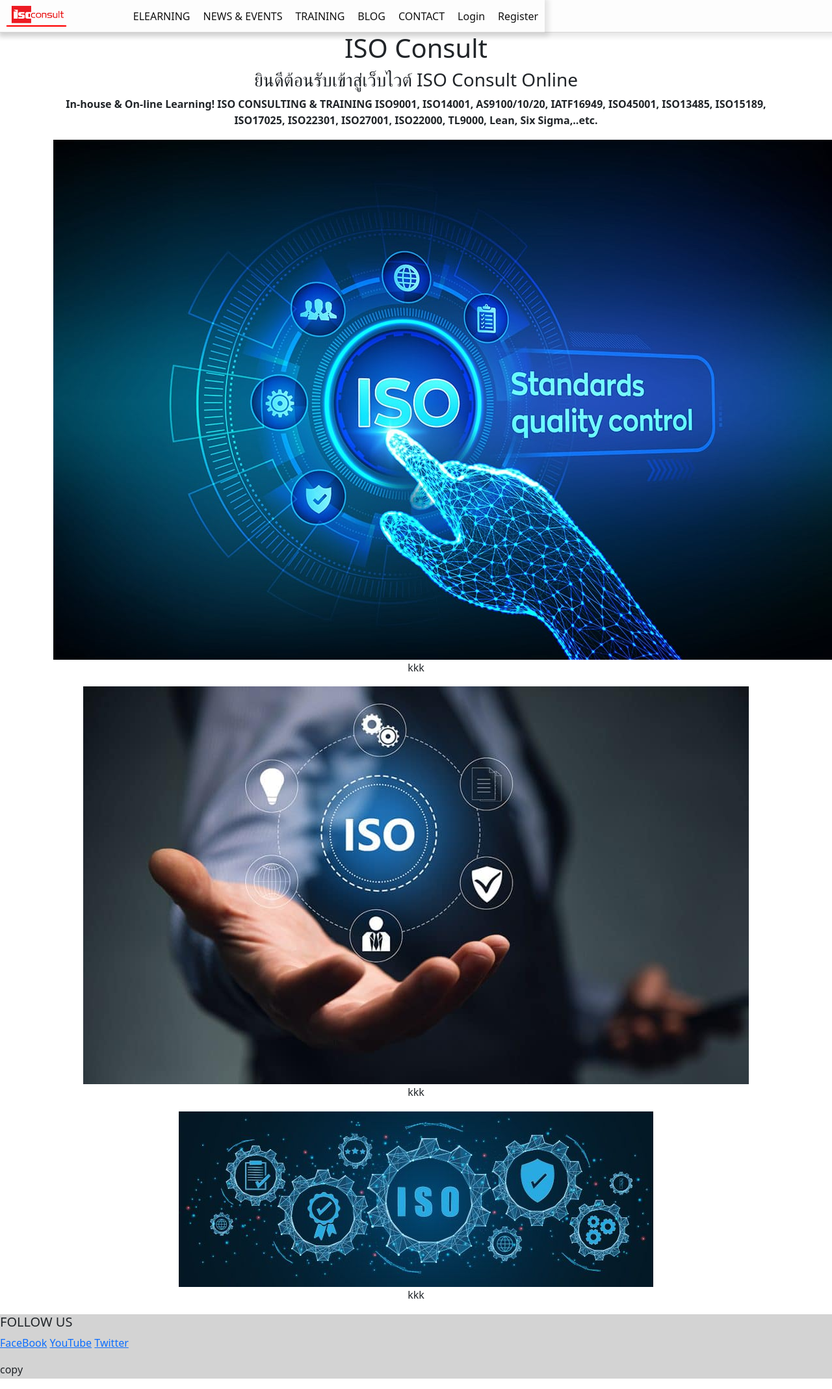
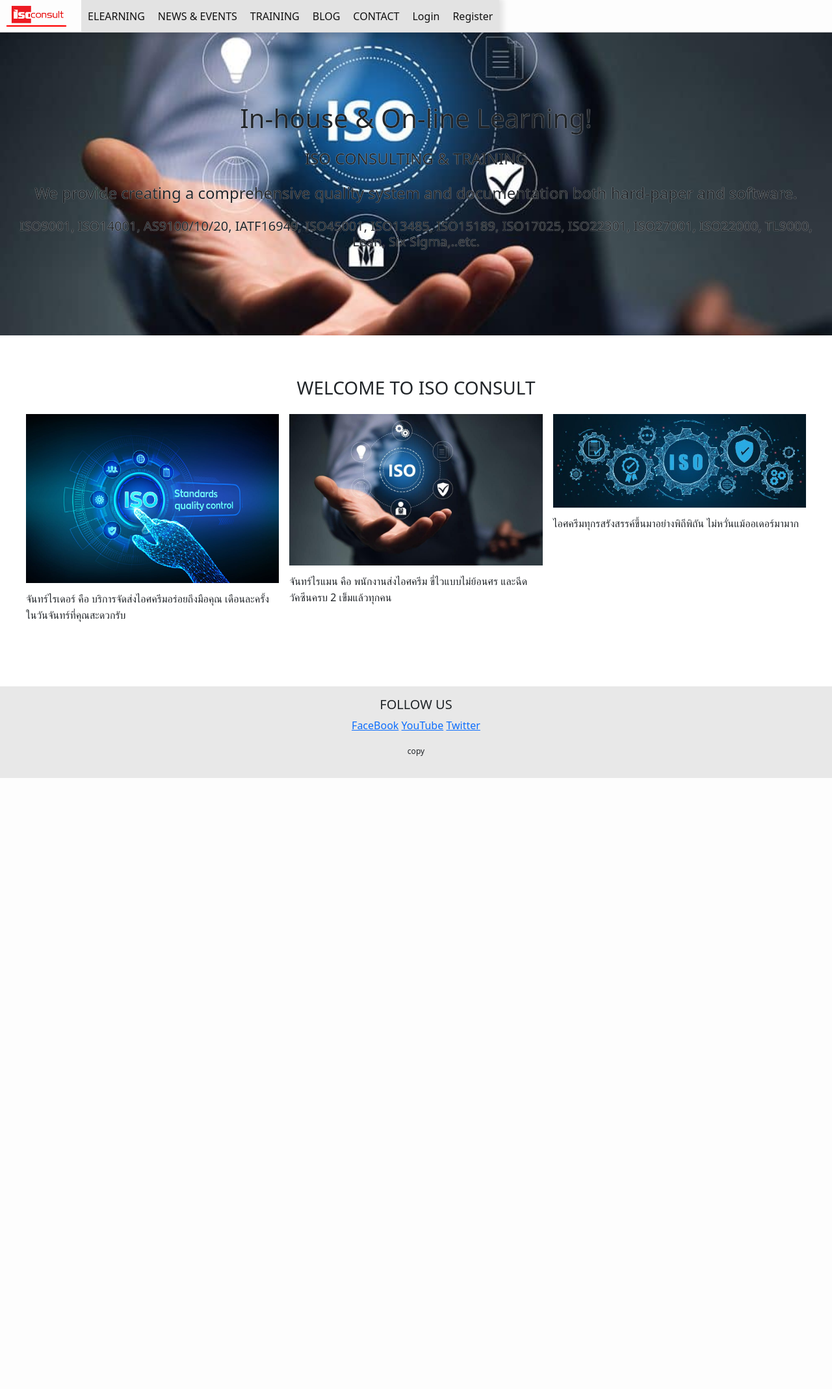
Before and after one commit to Tyne14x/isoconsultmodleonline, a Django app: page / in a window 1280 px wide. Shown: the whole page at 65% size. After the commit the page ends 1197 px from the top, so only its background shows below. Run offline with Django 4.2, Linux system fonts and the light colour scheme.

Commit message:
new Logo

```diff
--- a/app_general/static/app_general/main.css
+++ b/app_general/static/app_general/main.css
@@ -4,28 +4,21 @@
     font-style: normal;
     font-weight: 300;
     src: local(''),
-        url('fonts/mitr-v11-thai_latin-300.woff2') format('woff2'),
-        /* Chrome 26+, Opera 23+, Firefox 39+ */
-        url('fonts/mitr-v11-thai_latin-300.woff') format('woff');
-    /* Chrome 6+, Firefox 3.6+, IE 9+, Safari 5.1+ */
+      url('fonts/mitr-v9-thai_latin-300.woff2') format('woff2'),
+      url('fonts/mitr-v9-thai_latin-300.woff') format('woff');
   }
 
-/* mitr-regular - thai_latin */
   @font-face {
     font-family: 'Mitr';
     font-style: normal;
-    font-weight: 300;
+    font-weight: 400;
     src: local(''),
-        url('fonts/mitr-v11-thai_latin-regular.woff2') format('woff2'),
-        /* Chrome 26+, Opera 23+, Firefox 39+ */
-        url('fonts/mitr-v11-thai_latin-regular.woff') format('woff');
-    /* Chrome 6+, Firefox 3.6+, IE 9+, Safari 5.1+ */
+      url('fonts/mitr-v9-thai_latin-regular.woff2') format('woff2'),
+      url('fonts/mitr-v9-thai_latin-regular.woff') format('woff');
   }
 
-/* global */
-*,
-::before,
-::after {
+  /* Global */
+  *, ::before, ::after {
     box-sizing: border-box;
   }
 
@@ -35,14 +28,12 @@ body {
     font-weight: 300;
   }
 
-h2,
-h3,
-h4,
-h5,
-h6 {
+  h1, h2, h3, h4, h5, h6 {
     color: #111111;
     font-weight: 400;
     line-height: 1.4;
+    margin-top: 0px;
+    margin-bottom: 16px;
   }
 
   h1 {
@@ -72,11 +63,58 @@ h6 {
   p {
     font-size: 16px;
     line-height: 1.6;
+    margin-top: 0px;
+    margin-bottom: 16px;
   }
 
   a {
-    color: hsl(221, 100%, 50%);
+    color: #0D79F2;
   }
+
+  .text-gray {
+    color: #888888;
+  }
+
+  .text-center {
+    text-align: center;
+  }
+
+  .image-block {
+    display: block;
+    max-width: 100%;
+    margin-bottom: 12px;
+  }
+
+  .content-section {
+    padding: 64px 16px;
+  }
+
+  .content-section-single {
+    min-height: calc(100vh - 150px);
+  }
+
+  .content-container {
+    max-width: 1200px;
+    margin-left: auto;
+    margin-right: auto;
+  }
+
+  .content-container-narrow {
+    max-width: 600px;
+  }
+
+  .content-title {
+    margin-bottom: 24px;
+  }
+
+  .grid {
+    display: grid;
+    grid-template-columns: 1fr;
+    column-gap: 16px;
+    row-gap: 16px;
+    margin-bottom: 16px;
+  }
+
 
 /* site header */
 
@@ -92,7 +130,7 @@ a {
 
 .site-header-item {
     color: #111111;
-    background-color: rgba(0, 0, 0, 0);
+    background-color: rgba(0, 0, 0, 0.1);
     font-weight: 400;
     text-decoration: none;
     display: flex;
@@ -112,3 +150,70 @@ a {
 }
 
 /* site footer */
+.site-footer {
+    background-color: rgb(232, 232, 232);
+    text-align: center;
+    padding: 16px;
+}
+
+.site-footer-copyright {
+    font-size: 12px;
+}
+
+/* Home landing  section */
+.home-landing {
+    background-color: #eeeeee;
+    background-image: url('iso2.jpg');
+    background-position: center;
+    background-size: cover;
+    background-repeat: no-repeat;
+    text-align: center;
+    padding: 108px 16px;
+  }
+
+  .home-landing-text {
+    text-shadow: 0px 0px 1px rgba(255, 255, 255, 1);
+    margin-top: 0px;
+    margin-bottom: 24px;
+  }
+
+  .image-block {
+    display: block;
+    max-width: 100%;
+    margin-bottom: 12px;
+  }
+
+  .grid {
+    display: grid;
+    grid-template-columns: 1fr;
+    column-gap: 16px;
+    row-gap: 16px;
+    margin-bottom: 16px;
+  }
+
+  @media screen and (min-width: 720px) {
+    .grid-2 {
+      grid-template-columns: 1fr 1fr;
+    }
+
+    .grid-3 {
+      grid-template-columns: 1fr 1fr 1fr;
+    }
+  }
+
+  /* Homepage */
+.home-landing {
+  background-color: #eeeeee;
+  background-image: url('iso2.jpg');
+  background-position: center;
+  background-size: cover;
+  background-repeat: no-repeat;
+  text-align: center;
+  padding: 108px 16px;
+}
+
+.home-landing-text {
+  text-shadow: 0px 0px 1px rgba(255, 255, 255, 1);
+  margin-top: 0px;
+  margin-bottom: 24px;
+}
--- a/app_general/templates/app_general/components/site_footer.html
+++ b/app_general/templates/app_general/components/site_footer.html
@@ -1,9 +1,10 @@
-<footer style="background-color:lightgray">
+{% load static %}
+<footer class="site-footer">
     <h5>FOLLOW US</h5>
     <p>
         <a href="#">FaceBook</a>
         <a href="#">YouTube</a>
         <a href="#">Twitter</a>
     </p>
-    <p>copy</p>
+    <p class="site-footer-copyright">copy</p>
 </footer>
--- a/app_general/templates/app_general/components/site_header.html
+++ b/app_general/templates/app_general/components/site_header.html
@@ -2,7 +2,7 @@
 <header class="site-header">
         <div class="site-header">
             <a class="site-header-item site-header-brand" href="{% url 'home' %}">
-                <img src="{% static 'app_general/logo.png' %}">
+                <img src="{% static 'app_general/logo1.png' %}">
             </a>
             <a class="site-header-item" href="{% url 'eiearning' %}">ELEARNING</a>
             <a class="site-header-item" href="{% url 'news' %}">NEWS & EVENTS</a>
--- a/app_general/templates/app_general/home.html
+++ b/app_general/templates/app_general/home.html
@@ -1,47 +1,31 @@
 {% extends 'app_general/components/base.html' %}
 {% load static %}
-{% load embed_video_tags %}
 
 {% block content %}
-<div class="container">
-    <center>
-        <h1>ISO Consult</h1>
-        <h3>ยินดีต้อนรับเข้าสู่เว็บไวต์ ISO Consult Online</h3>
-    </center>
-
+<section class="home-landing">
+    <h1 class="home-landing-text">In-house & On-line Learning!</h1>
+    <h4 class="home-landing-text">ISO CONSULTING & TRAINING</h4>
+    <h4 class="home-landing-text">We provide creating a comprehensive quality system and documentation both hard-paper and software.</h4>
+    <h5 class="home-landing-text">ISO9001, ISO14001, AS9100/10/20, IATF16949, ISO45001, ISO13485, ISO15189, ISO17025, ISO22301, ISO27001, ISO22000, TL9000, Lean, Six Sigma,..etc.</h5>
+  </section>
+  <section class="content-section">
+    <div class="content-container">
+      <h3 class="content-title text-center">WELCOME TO ISO CONSULT</h3>
+      <div class="grid grid-3">
+        <div>
+          <img class="image-block" src="{% static 'app_general/iso.jpg' %}">
+          <p>จันทร์ไรเดอร์ คือ บริการจัดส่งไอศครีมอร่อยถึงมือคุณ เดือนละครั้ง ในวันจันทร์ที่คุณสะดวกรับ</p>
         </div>
-<section>
-    <div class="container">
-        <center>
-            <p><b>In-house & On-line Learning!
-                    ISO CONSULTING & TRAINING
-                    ISO9001, ISO14001, AS9100/10/20, IATF16949, ISO45001, ISO13485, ISO15189, ISO17025, ISO22301,
-                    ISO27001,
-                    ISO22000, TL9000, Lean, Six Sigma,..etc.
-                </b>
-            </p>
-        </center>
-
+        <div>
+          <img class="image-block" src="{% static 'app_general/iso2.jpg' %}">
+          <p>จันทร์ไรแมน คือ พนักงานส่งไอศครีม ขี่ไวแบบไม่ย้อนศร และฉีดวัคซีนครบ 2 เข็มแล้วทุกคน</p>
         </div>
-    <div class="container">
-        <center>
         <div>
-                <img src="{% static 'app_general/iso.jpg' %}">
+          <img class="image-block" src="{% static 'app_general/iso3.jpg' %}">
+          <p>ไอศครีมทุกรสรังสรรค์ขึ้นมาอย่างพิถีพิถัน ไม่หวั่นแม้ออเดอร์มามาก</p>
         </div>
-            <p>kkk</p>
-            <div>
-                <img src="{% static 'app_general/iso2.jpg' %}">
       </div>
-            <p>kkk</p>
-            <div>
-                <img src="{% static 'app_general/iso3.jpg' %}">
     </div>
-            <p>kkk</p>
-        </center>
-
-    </div>
-
-
   </section>
 
 {% endblock %}
```
Also changed, not shown: app_general/templates/app_general/eiearning.html (+4 -5 lines), app_general/static/app_general/logo.png (deleted), app_general/static/app_general/logo1.png (added), db.sqlite3. Lines whose indentation alone changed are shown as unchanged.
